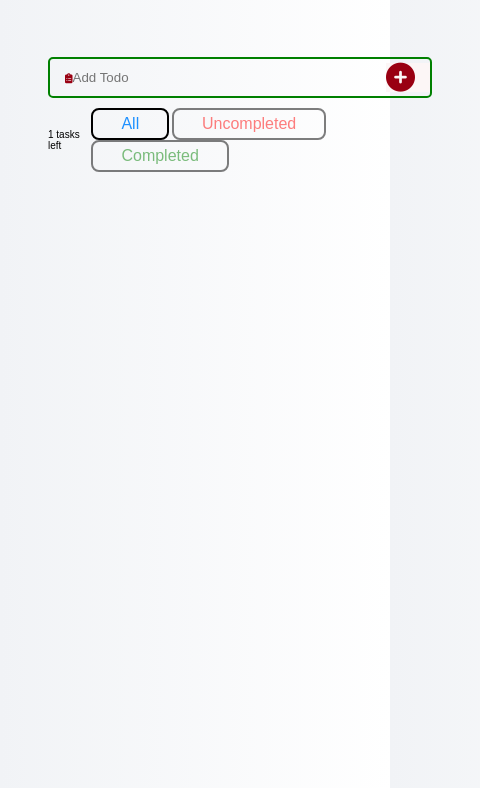
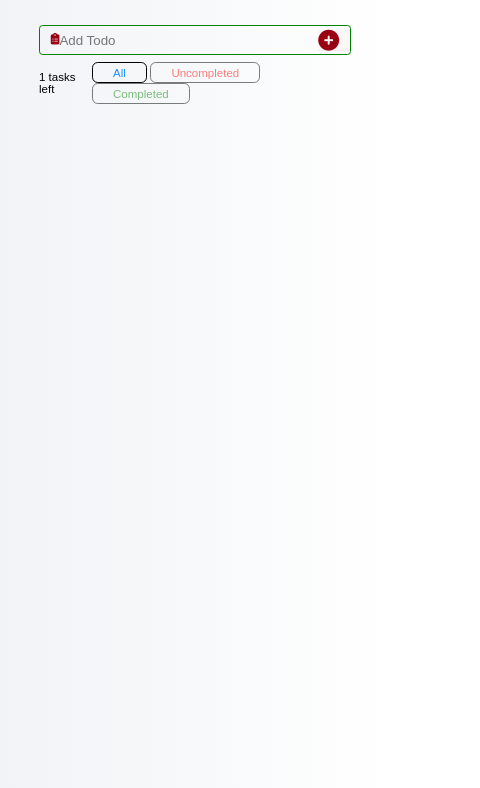
Before and after one commit to javid-akthar/todo-app, a plain HTML site: page index.html in a window 390 px wide. Shown: the part 56-844 px from the top of the page, 480 px wide, since content can reach past the window. Drawn offline with Linux system fonts and the light colour scheme.

Commit message:
afterresponsive

```diff
--- a/script.js
+++ b/script.js
@@ -120,7 +120,7 @@ function createElement(value, currIndex, completionStatus){
     });
 
     var span = document.createElement("span");
-    span.setAttribute("style","width: 72%; padding: 5px 5px;");
+    span.setAttribute("style","width: 72%; padding: 0.5rem 0.5rem;");
     var node = document.createTextNode(value);
     span.appendChild(node);
     li.appendChild(span);
--- a/style.css
+++ b/style.css
@@ -1,6 +1,6 @@
 *{
-    padding: 0px;
-    margin: 0px;
+    padding: 0rem;
+    margin: 0rem;
     box-sizing: border-box;
     font-weight: 500;
 
@@ -21,27 +21,30 @@ html{
 👉🏼
 #FFFFFF */
 }
+body{
+    font-size: 1.6rem;
+}
 
 .header-bar {
     width: 100%;
-    height: 50px;
+    height: 5.0rem;
     /* background-color: rgb(153,0,18); */
     background-image: linear-gradient(to right, #F1A7F1 , #FAD0C4);
     position: sticky;
-    top: 0px;
+    top: 0rem;
     z-index: 2;
     color: black;
 }
 
 #todo-app-name{
-    font-size: 32px;
+    font-size: 3.2rem;
     line-height: 1.4;
 }
 
 .todo-list-container{
     /* margin: 2px solid black; */
     /* height: 300px; */
-    min-width: 480px;
+    /* min-width: 480px; */
     width: 100%;
     /* background-color: white; */
     display: flex;
@@ -49,18 +52,18 @@ html{
     /* justify-content: center; */
     align-items: center;
     margin: auto;
-    margin-top: 63px;
+    margin-top: 6.3rem;
     /* background: rgb(252,246,246); */
 }
 
 .todo-list-container > div{
-    margin: 2px solid black;
+    margin: 0.2px solid black;
 }
 
 .todo-addition{
     width: 80%;
-    height: 44px;
-    border: 2px solid black;
+    height: 4.4rem;
+    border: 0.2rem solid black;
     display: flex;
     justify-content: center;
     align-items: center;
@@ -68,13 +71,13 @@ html{
 
 .input-holder{
     width: 80%;
-    height: 41px;
-    border: 2px solid green;
-    border-radius: 5px;
+    height: 4.1rem;
+    border: 0.2rem solid green;
+    border-radius: 0.5rem;
     display: flex;
     justify-content: space-evenly;
     align-items: center;
-    margin-bottom: 5px;
+    margin-bottom: 0.5rem;
 
 
 }
@@ -88,7 +91,7 @@ form{
 
 .input-field{
     width: 85%;
-    height: 36px;
+    height: 3.6rem;
     border: transparent;
     /* background-color: rgb(252,246,246); */
     background-color: transparent;
@@ -101,7 +104,7 @@ form{
 
 .clipboard-icon{
     color: rgb(153,0,18);
-    padding-left: 15px;
+    padding-left: 1.5rem;
 }
 
 .complete-and-clear-task{
@@ -112,13 +115,13 @@ form{
 }
 
 #submit-button{
-    border: 0px;
+    border: 0rem;
 }
 
 #circle-plus-icon{
-    font-size: 29px;
+    font-size: 2.9rem;
     color: rgb(153,0,18);
-    padding-right: 15px;
+    padding-right: 1.5rem;
     /* background: white; */
     background-color: rgb(252,246,246);;
     border: transparent;
@@ -134,8 +137,8 @@ ul{
 
 li{
     width: 100%;
-    border: 2px solid rgb(72 61 58 / 0.34);
-    margin: 2px 0px;
+    border: 0.2rem solid rgb(72 61 58 / 0.34);
+    margin: 0.2rem 0rem;
 }
 
 .task-filter {
@@ -143,7 +146,7 @@ li{
     align-items: center;
     justify-content: space-between;
     width: 80%;
-    padding-top: 5px;
+    padding-top: 0.5rem;
 }
 
 .task-left-container{
@@ -161,7 +164,7 @@ li{
 }
 
 .fa-square-check, .fa-square{
-    padding: 0px 10px;
+    padding: 0rem 1.0rem;
 }
 .fa-square-check{
     color: green;
@@ -170,7 +173,7 @@ li{
     color: red;
 }
 .fa-trash{
-    padding-right: 3px;
+    padding-right: 0.3rem;
 }
 
 .fa-square-check:hover, .fa-square:hover, .fa-trash:hover, #circle-plus-icon:hover{
@@ -182,12 +185,12 @@ li{
 .btn {
     border: none;
     background-color: inherit;
-    padding: 5px 28px;
-    font-size: 16px;
+    padding: 0.5rem 2.8rem;
+    font-size: 1.6rem;
     cursor: pointer;
     display: inline-block;
-    border: 2px solid black;
-    border-radius: 8px;
+    border: 0.2rem solid black;
+    border-radius: 0.8rem;
 }
 
   /* On mouse-over */
@@ -210,3 +213,16 @@ li{
         width:65%;
       }
 }
+
+
+@media(max-width:998px){
+    html{
+        font-size: 55%;
+    }
+}
+
+@media(max-width:768px){
+    html{
+        font-size: 45%;
+    }
+}
```
